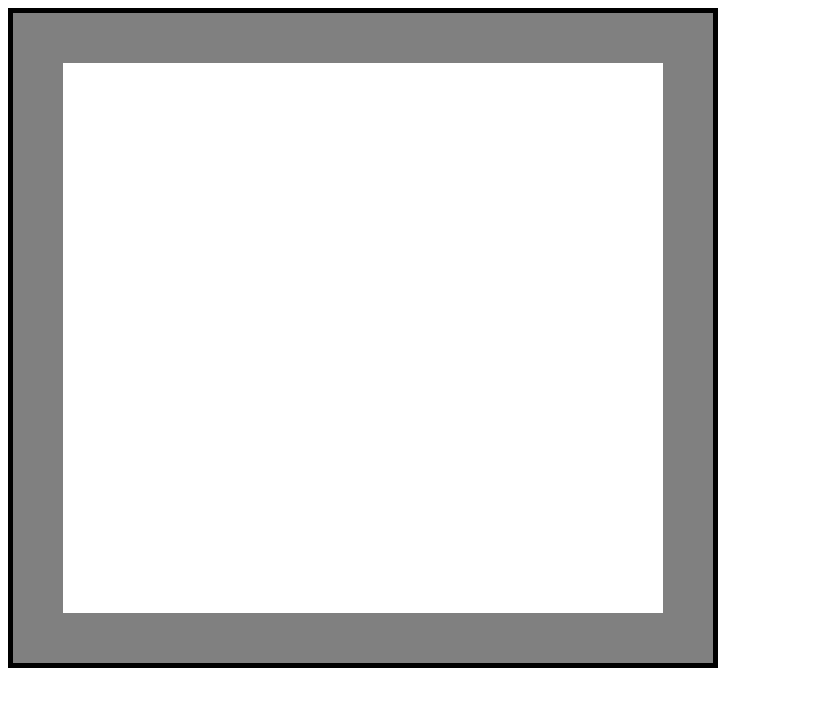
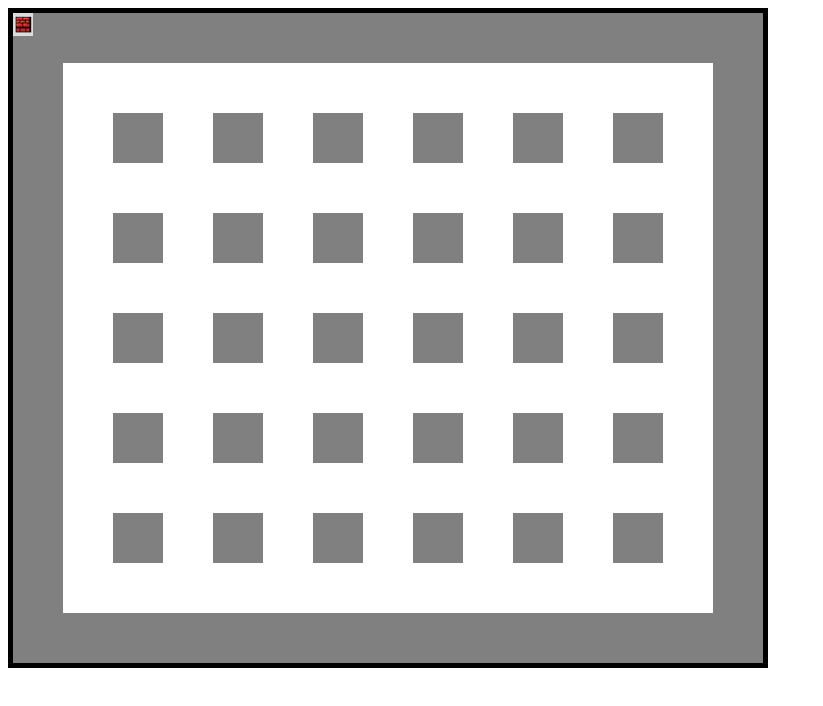
Before and after one commit to rlee27/nade_raid, a plain HTML site: page index.html in a window 1280 px wide. Shown: the whole page, without its empty margins (0-823 px from the left). Drawn offline with Linux system fonts and the light colour scheme.

Commit message:
Render brick sprite on canvas

```diff
--- a/index.html
+++ b/index.html
@@ -6,8 +6,45 @@
     <link rel="stylesheet" href="assets/stylesheets/canvas.css">
     <script type="text/javascript">
       document.addEventListener("DOMContentLoaded", () => {
-        const canvas = document.getElementById('game-container')
-        const ctx = canvas.getContext('2d')
+        const canvas = document.getElementById('game-container');
+        const ctx = canvas.getContext('2d');
+        const brickImage = new Image ();
+        brickImage.src = "./assets/brick_block.png";
+
+        class Sprite {
+          constructor(options) {
+            this.context = options.context;
+            this.width = options.width;
+            this.height = options.height;
+            this.image = options.image;
+          }
+
+          render() {
+            this.image.onload = () => {
+              this.context.drawImage(
+                this.image,
+                0,
+                0,
+                this.width,
+                this.height,
+                0,
+                0,
+                this.width,
+                this.height,
+              )
+            }
+          }
+        }
+
+        const brick = new Sprite({
+          context: ctx,
+          width: 50,
+          height: 50,
+          image: brickImage,
+        });
+
+        brick.render();
+
         ctx.fillStyle = 'grey';
         ctx.fillRect(0, 0, 50, 50);
         ctx.fillRect(50, 0, 50, 50);
@@ -23,6 +60,7 @@
         ctx.fillRect(550, 0, 50, 50);
         ctx.fillRect(600, 0, 50, 50);
         ctx.fillRect(650, 0, 50, 50);
+        ctx.fillRect(700, 0, 50, 50);
         ctx.fillRect(0, 600, 50, 50);
         ctx.fillRect(50, 600, 50, 50);
         ctx.fillRect(100, 600, 50, 50);
@@ -37,6 +75,8 @@
         ctx.fillRect(550, 600, 50, 50);
         ctx.fillRect(600, 600, 50, 50);
         ctx.fillRect(650, 600, 50, 50);
+        ctx.fillRect(700, 600, 50, 50);
+
         ctx.fillRect(0, 50, 50, 50);
         ctx.fillRect(0, 100, 50, 50);
         ctx.fillRect(0, 150, 50, 50);
@@ -48,21 +88,58 @@
         ctx.fillRect(0, 450, 50, 50);
         ctx.fillRect(0, 500, 50, 50);
         ctx.fillRect(0, 550, 50, 50);
-        ctx.fillRect(650, 50, 50, 50);
-        ctx.fillRect(650, 100, 50, 50);
-        ctx.fillRect(650, 150, 50, 50);
-        ctx.fillRect(650, 200, 50, 50);
-        ctx.fillRect(650, 250, 50, 50);
-        ctx.fillRect(650, 300, 50, 50);
-        ctx.fillRect(650, 350, 50, 50);
-        ctx.fillRect(650, 400, 50, 50);
-        ctx.fillRect(650, 450, 50, 50);
-        ctx.fillRect(650, 500, 50, 50);
-        ctx.fillRect(650, 550, 50, 50);
+
+        ctx.fillRect(700, 50, 50, 50);
+        ctx.fillRect(700, 100, 50, 50);
+        ctx.fillRect(700, 150, 50, 50);
+        ctx.fillRect(700, 200, 50, 50);
+        ctx.fillRect(700, 250, 50, 50);
+        ctx.fillRect(700, 300, 50, 50);
+        ctx.fillRect(700, 350, 50, 50);
+        ctx.fillRect(700, 400, 50, 50);
+        ctx.fillRect(700, 450, 50, 50);
+        ctx.fillRect(700, 500, 50, 50);
+        ctx.fillRect(700, 550, 50, 50);
+
+        ctx.fillRect(100, 100, 50, 50);
+        ctx.fillRect(100, 200, 50, 50);
+        ctx.fillRect(100, 300, 50, 50);
+        ctx.fillRect(100, 400, 50, 50);
+        ctx.fillRect(100, 500, 50, 50);
+
+        ctx.fillRect(200, 100, 50, 50);
+        ctx.fillRect(200, 200, 50, 50);
+        ctx.fillRect(200, 300, 50, 50);
+        ctx.fillRect(200, 400, 50, 50);
+        ctx.fillRect(200, 500, 50, 50);
+
+        ctx.fillRect(300, 100, 50, 50);
+        ctx.fillRect(300, 200, 50, 50);
+        ctx.fillRect(300, 300, 50, 50);
+        ctx.fillRect(300, 400, 50, 50);
+        ctx.fillRect(300, 500, 50, 50);
+
+        ctx.fillRect(400, 100, 50, 50);
+        ctx.fillRect(400, 200, 50, 50);
+        ctx.fillRect(400, 300, 50, 50);
+        ctx.fillRect(400, 400, 50, 50);
+        ctx.fillRect(400, 500, 50, 50);
+
+        ctx.fillRect(500, 100, 50, 50);
+        ctx.fillRect(500, 200, 50, 50);
+        ctx.fillRect(500, 300, 50, 50);
+        ctx.fillRect(500, 400, 50, 50);
+        ctx.fillRect(500, 500, 50, 50);
+
+        ctx.fillRect(600, 100, 50, 50);
+        ctx.fillRect(600, 200, 50, 50);
+        ctx.fillRect(600, 300, 50, 50);
+        ctx.fillRect(600, 400, 50, 50);
+        ctx.fillRect(600, 500, 50, 50);
       })
     </script>
   </head>
   <body>
-    <canvas id="game-container" width="700" height="650"></canvas>
+    <canvas id="game-container" width="750" height="650"></canvas>
   </body>
 </html>
```
